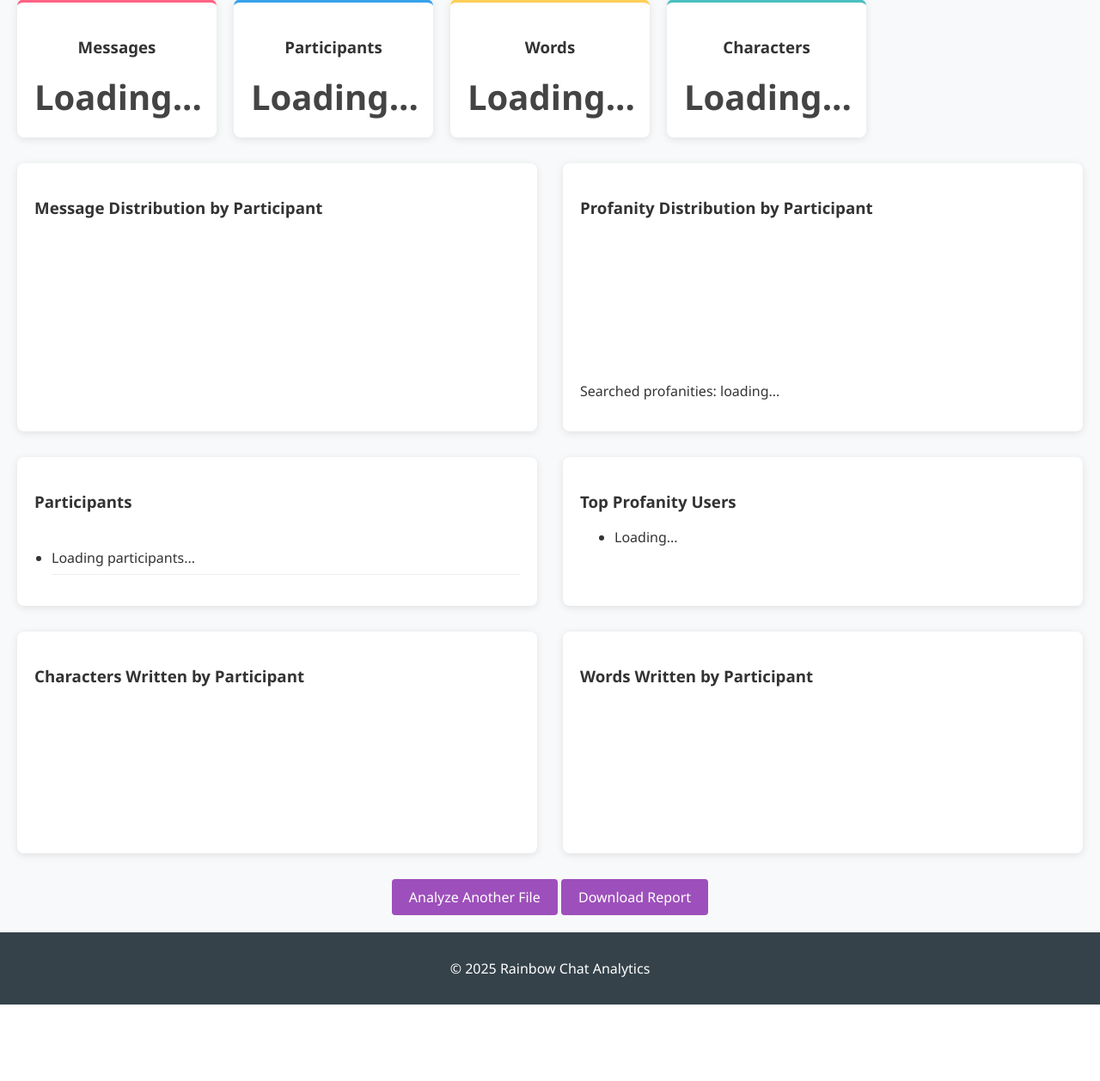
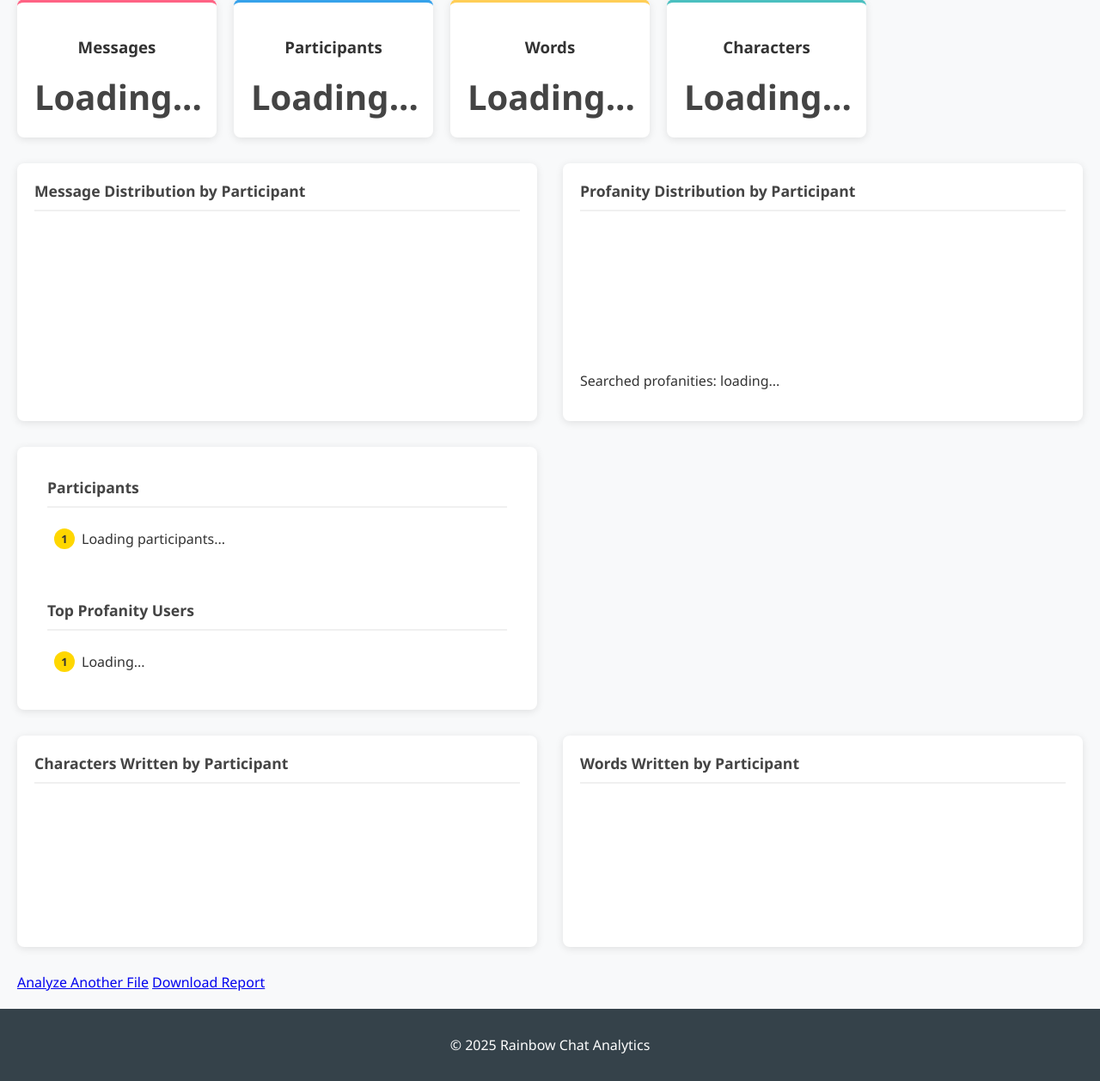
Before and after one commit to Gabrieleirbag1/rainbow-chat-analytics, a Flask app: template src/templates/analytics.html in a window 1280 px wide. Shown: the part 158-1416 px from the top of the page at 86% size. Before the commit the page ends 1327 px from the top, so only its background shows below. Run offline with Flask 3, Linux system fonts and the light colour scheme; the template is opened without the code that fills it, so the values that code supplies are empty; a map, chart or similar area stays blank.

Commit message:
feat: enhance analytics page layout with two-column design for participants and profanity users, improve list styling and ranking indicators

```diff
--- a/src/static/css/style.css
+++ b/src/static/css/style.css
@@ -121,6 +121,7 @@ button:hover {
   margin-bottom: 30px;
 }
 
+/* Lists layout in chart wrapper */
 .chart-wrapper {
   background: white;
   border-radius: 8px;
@@ -128,35 +129,136 @@ button:hover {
   box-shadow: 0 2px 10px rgba(0,0,0,0.1);
 }
 
-.participants-list {
+/* Two-column layout for participants and profanity users */
+.chart-wrapper .lists-container {
+  display: flex;
+  flex-direction: column;
+  gap: 20px;
+}
+
+.chart-wrapper .list-column {
+  flex: 1;
+  border-radius: 6px;
+  padding: 15px;
+}
+
+/* Enhance list headings */
+.chart-wrapper h3 {
+  margin-top: 0;
+  border-bottom: 2px solid #f0f0f0;
+  padding-bottom: 10px;
+  margin-bottom: 15px;
+  color: #444;
+  font-size: 1.1rem;
+  font-weight: 600;
+}
+
+/* Enhance lists */
+.participants-list, .profanity-list {
   max-height: 300px;
   overflow-y: auto;
+  scrollbar-width: thin;
+  scrollbar-color: #d0d0d0 #f5f5f5;
 }
 
-.participants-list ul {
-  padding-left: 20px;
+.participants-list::-webkit-scrollbar, .profanity-list::-webkit-scrollbar {
+  width: 6px;
 }
 
-.participants-list li {
-  padding: 8px 0;
-  border-bottom: 1px solid #eee;
+.participants-list::-webkit-scrollbar-track, .profanity-list::-webkit-scrollbar-track {
+  background: #f5f5f5;
 }
 
-.action-buttons {
-  text-align: center;
-  margin-top: 20px;
+.participants-list::-webkit-scrollbar-thumb, .profanity-list::-webkit-scrollbar-thumb {
+  background-color: #d0d0d0;
+  border-radius: 6px;
 }
 
-.button {
-  display: inline-block;
-  background: #9d50bb;
-  color: white;
-  text-decoration: none;
-  padding: 10px 20px;
-  border-radius: 4px;
-  transition: background 0.3s;
+/* Fix for counter numbering */
+.participants-list ul, .profanity-list ul {
+  counter-reset: item;
+  list-style-type: none;
+  padding: 0;
+  margin: 0;
 }
 
-.button:hover {
-  background: #6e48aa;
+.participants-list li, .profanity-list li {
+  padding: 10px;
+  border-bottom: 1px solid #f0f0f0;
+  display: flex;
+  justify-content: space-between;
+  align-items: center;
+  transition: background-color 0.2s;
+  position: relative;
+  padding-left: 40px; /* Make room for the counter */
+  counter-increment: item;
+  min-width: 0; /* Important for flex items to respect overflow */
 }
+
+/* Ranking indicators - fixed positioning */
+.participants-list li::before, .profanity-list li::before {
+  content: counter(item);
+  position: absolute;
+  left: 8px;
+  background-color: #f0f0f0;
+  color: #666;
+  width: 24px;
+  height: 24px;
+  border-radius: 50%;
+  display: flex;
+  align-items: center;
+  justify-content: center;
+  font-size: 0.8rem;
+  font-weight: bold;
+}
+
+.participants-list li:hover, .profanity-list li:hover {
+  background-color: #f9f9f9;
+}
+
+.participants-list li:last-child, .profanity-list li:last-child {
+  border-bottom: none;
+}
+
+/* Top 3 ranking styles */
+.participants-list li:nth-child(1)::before, .profanity-list li:nth-child(1)::before {
+  background-color: #FFD700;
+  color: #333;
+}
+
+.participants-list li:nth-child(2)::before, .profanity-list li:nth-child(2)::before {
+  background-color: #C0C0C0;
+  color: #333;
+}
+
+.participants-list li:nth-child(3)::before, .profanity-list li:nth-child(3)::before {
+  background-color: #CD7F32;
+  color: #333;
+}
+
+/* Enhance name and count display with text overflow handling */
+.list-name {
+  font-weight: 500;
+  white-space: nowrap;
+  overflow: hidden;
+  text-overflow: ellipsis;
+  max-width: 70%; /* Allow some space for the count */
+  margin-right: 10px;
+}
+
+.list-count {
+  background-color: #f0f0f0;
+  padding: 3px 8px;
+  border-radius: 12px;
+  font-size: 0.85rem;
+  color: #666;
+  white-space: nowrap; /* Prevent the count from wrapping */
+  flex-shrink: 0; /* Prevent the count from shrinking */
+}
+
+/* Responsive adjustments */
+@media (max-width: 768px) {
+  .chart-wrapper .lists-container {
+    flex-direction: column;
+  }
+}
--- a/src/static/scripts/js/analytics.js
+++ b/src/static/scripts/js/analytics.js
@@ -68,6 +68,10 @@ function createBarChart(ctx, labels, data, title) {
 function createPieChart(ctx, labels, data, title, colors) {
     return new Chart(ctx, {
         type: 'pie',
+        top: '-20%',
+        left: '-20%',
+        right: '-20%',
+        bottom: '-20%',
         data: {
             labels: labels,
             datasets: [{
@@ -80,7 +84,7 @@ function createPieChart(ctx, labels, data, title, colors) {
             responsive: true,
             plugins: {
                 legend: {
-                    position: 'right',
+                    position: 'bottom',
                 },
                 tooltip: {
                     callbacks: {
@@ -90,8 +94,8 @@ function createPieChart(ctx, labels, data, title, colors) {
                             const total = context.dataset.data.reduce((a, b) => a + b, 0);
                             const percentage = Math.round((value / total) * 100);
 
-                            if (title === "Insultes") {
-                                return `${label}: ${value.toLocaleString()} insultes (${percentage}%)`;
+                            if (title === "Insults") {
+                                return `${label}: ${value.toLocaleString()} insults (${percentage}%)`;
                             }
                             return `${label}: ${value.toLocaleString()} (${percentage}%)`;
                         }
@@ -124,7 +128,10 @@ function updateParticipantsList(summary) {
     // Add participants to list with their message counts
     sortedSenders.forEach((sender) => {
         const li = document.createElement('li');
-        li.textContent = `${sender}: ${summary.messages_per_sender[sender].toLocaleString()} messages`;
+        li.innerHTML = `
+            <span class="list-name" title="${sender}">${sender}</span>
+            <span class="list-count">${summary.messages_per_sender[sender].toLocaleString()} messages</span>
+        `;
         participantsList.appendChild(li);
     });
 }
@@ -178,7 +185,10 @@ function updateProfanityList(summary, sendersWithProfanity) {
     sortedProfanitySenders.forEach((sender) => {
         const count = summary.profanity_count_per_sender[sender];
         const li = document.createElement('li');
-        li.textContent = `${sender}: ${count} insulte${count > 1 ? 's' : ''}`;
+        li.innerHTML = `
+            <span class="list-name" title="${sender}">${sender}</span>
+            <span class="list-count">${count} insulte${count > 1 ? 's' : ''}</span>
+        `;
         profanityList.appendChild(li);
     });
 }
--- a/src/templates/analytics.html
+++ b/src/templates/analytics.html
@@ -47,10 +47,9 @@
                     <p>Searched profanities: <span id="profanity-words">loading...</span></p>
                 </div>
             </div>
-        </div>
-
-        <div class="charts-container">
             <div class="chart-wrapper">
+                <div class="lists-container">
+                    <div class="list-column">
                         <h3>Participants</h3>
                         <div class="participants-list">
                             <ul id="participants-list">
@@ -58,7 +57,7 @@
                             </ul>
                         </div>
                     </div>
-            <div class="chart-wrapper">
+                    <div class="list-column">
                         <h3>Top Profanity Users</h3>
                         <div class="profanity-list">
                             <ul id="profanity-list">
@@ -67,6 +66,9 @@
                         </div>
                     </div>
                 </div>
+            </div>
+        </div>
+
         <div class="charts-container">
             <div class="chart-wrapper">
                 <h3>Characters Written by Participant</h3>
```
Lines whose indentation alone changed are shown as unchanged.
